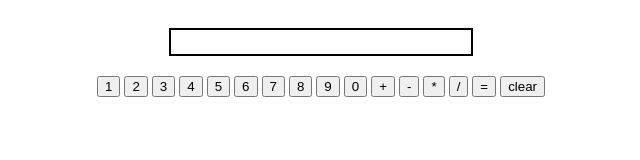
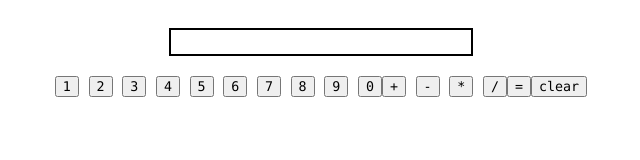
Before and after one commit to Vicker14/calculator, a plain HTML site: page index.html in a window 1280 px wide. Shown: the whole page, without its empty margins (319-959 px from the left). Drawn offline with Linux system fonts and the light colour scheme.

Commit message:
Reorganization in index and styles

```diff
--- a/index.html
+++ b/index.html
@@ -10,6 +10,8 @@
 <body>
     <div id="display"></div>
     <div id="controls-container">
+
+        <div id="numbers-block">
             <button id="number-1" class="number">1</button>
             <button id="number-2" class="number">2</button>
             <button id="number-3" class="number">3</button>
@@ -20,10 +22,15 @@
             <button id="number-8" class="number">8</button>
             <button id="number-9" class="number">9</button>
             <button id="number-0" class="number">0</button>
+        </div>
+
+        <div id="operaions-block">
             <button id="add" class="operation">+</button>
             <button id="sub" class="operation">-</button>
             <button id="mul" class="operation">*</button>
             <button id="div" class="operation">/</button>
+        </div>
+
         <button id="equ">=</button>
         <button id="clear">clear</button>
     </div>
--- a/styles.css
+++ b/styles.css
@@ -1,8 +1,13 @@
 body {
     display: flex;
     flex-direction: column;
+    align-items: center;
 
-    align-items: center;
+    font-family: "Consolas", monospace;
+}
+
+button {
+    font-family: inherit;
 }
 
 #display {
@@ -17,3 +22,7 @@ body {
 
     border: 2px black solid;
 }
+
+#controls-container {
+    display: flex;
+}
```
Also changed, not shown: logic.js (line endings or trailing spaces). Lines whose indentation alone changed are shown as unchanged.
